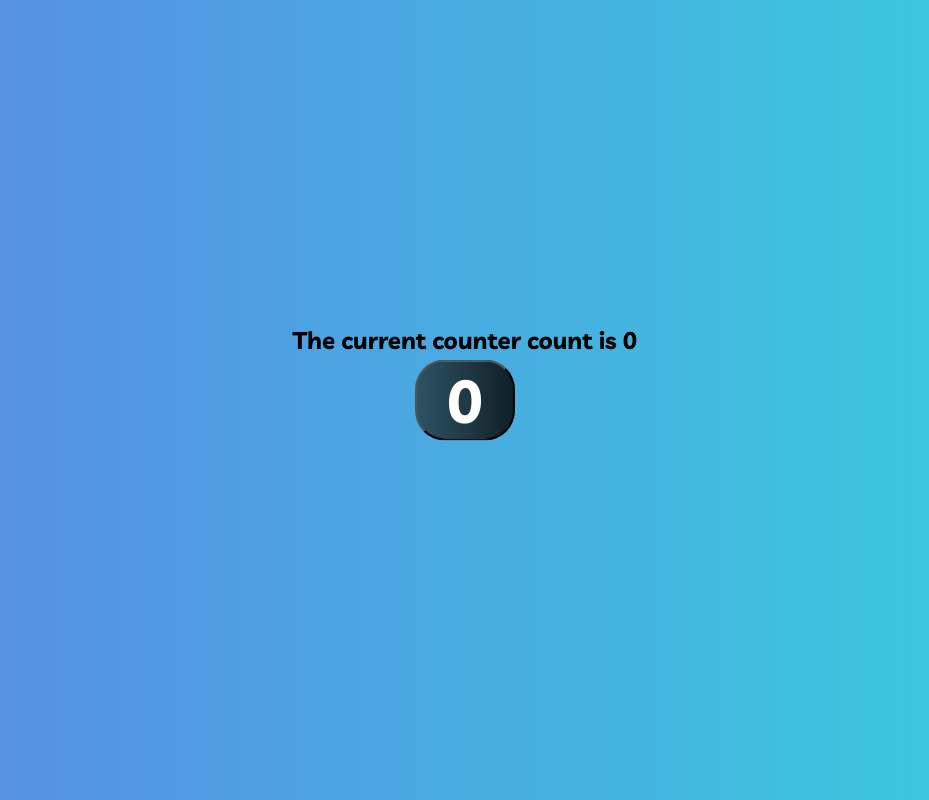
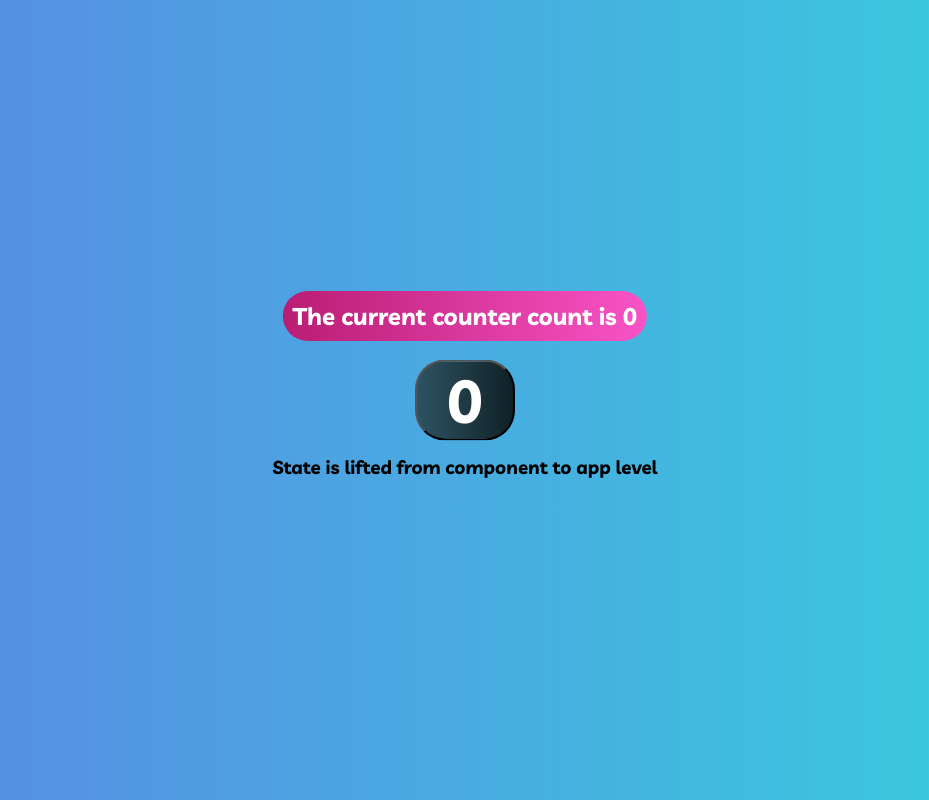
Before and after one commit to djD-REK/lifting-the-state-up-example, a React app: page / in a window 1280 px wide. Shown: the whole page, without its empty margins (175-1104 px from the left). Built offline with nearby package versions, Linux system fonts and the light colour scheme.

Commit message:
Added h3 descriptive to make the point of the app & screenshot clearer

```diff
--- a/src/index.js
+++ b/src/index.js
@@ -27,6 +27,7 @@ function Counter() {
     <div>
       <CounterDisplay count={count} />
       <CounterButton count={count} incrementOnClick={incrementCounter} />
+      <h3>State is lifted from component to app level</h3>
     </div>
   );
 }
--- a/src/styles.css
+++ b/src/styles.css
@@ -22,33 +22,14 @@ body {
   font-family: "Livvic", sans-serif;
 }
 
-.App {
-  font-family: sans-serif;
-  display: flex;
-  justify-content: center;
-  align-items: center;
-}
-
 button {
   position: absolute;
   left: 50%;
   top: 50%;
-
-  /*
-  Nope =(
-  margin-left: -25%;
-  margin-top: -25%;
-  */
-
-  /*
-  Yep!
-  */
   transform: translate(-50%, -50%);
   width: 100px;
   border-radius: 30px;
-
   font-family: "Livvic", sans-serif;
-
   font-size: 60px;
   background: #0f2027; /* fallback for old browsers */
   background: -webkit-linear-gradient(
@@ -64,21 +45,33 @@ button {
     #0f2027
   ); /* W3C, IE 10+/ Edge, Firefox 16+, Chrome 26+, Opera 12+, Safari 7+ */
   color: white;
+  cursor: pointer;
 }
 
 h2 {
   position: absolute;
   left: 50%;
-  top: 40%;
+  top: 37%;
+  transform: translate(-50%, -50%);
+  background: #f953c6; /* fallback for old browsers */
+  background: -webkit-linear-gradient(
+    to right,
+    #b91d73,
+    #f953c6
+  ); /* Chrome 10-25, Safari 5.1-6 */
+  background: linear-gradient(
+    to right,
+    #b91d73,
+    #f953c6
+  ); /* W3C, IE 10+/ Edge, Firefox 16+, Chrome 26+, Opera 12+, Safari 7+ */
+  border-radius: 30px;
+  padding: 10px;
+  color: white;
+}
 
-  /*
-  Nope =(
-  margin-left: -25%;
-  margin-top: -25%;
-  */
-
-  /*
-  Yep!
-  */
+h3 {
+  position: absolute;
+  left: 50%;
+  top: 56%;
   transform: translate(-50%, -50%);
 }
```
